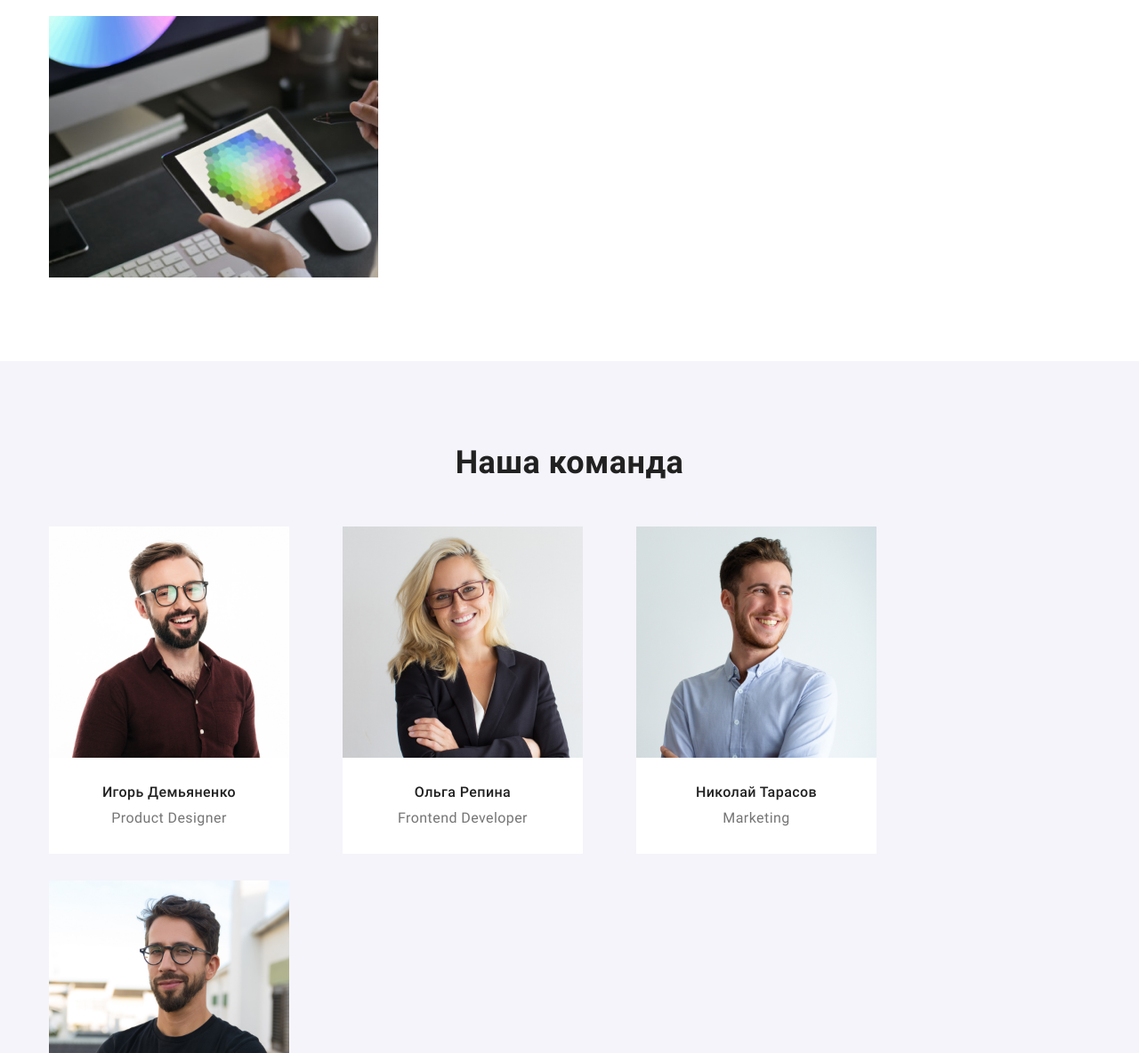
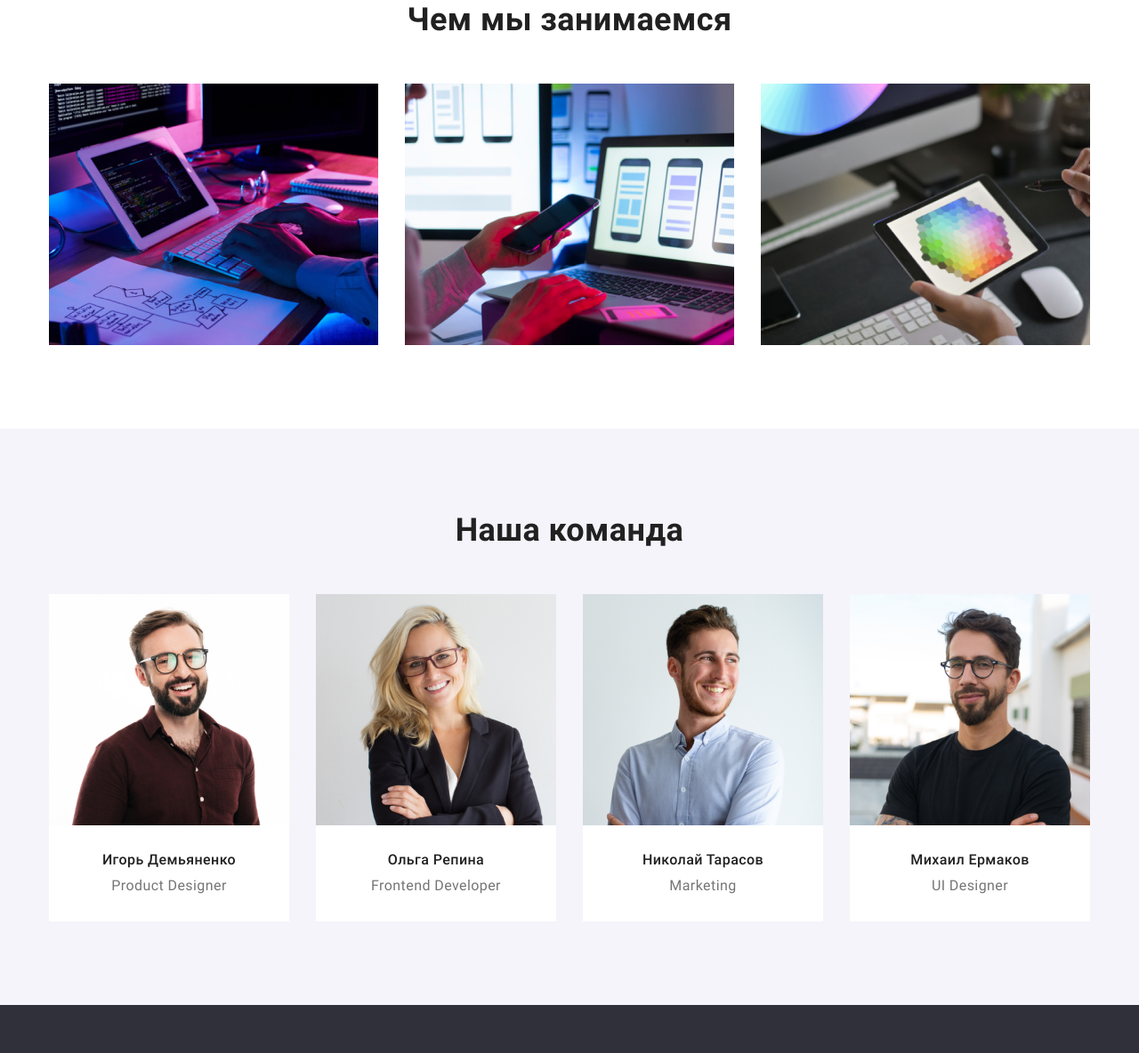
Before and after one commit to VictoriaRailean1/goit-markup-hw-03, a plain HTML site: page index.html in a window 1280 px wide. Shown: the part 978-2162 px from the top of the page at 89% size. Drawn offline with nearby package versions, Linux system fonts and the light colour scheme.

Commit message:
Добавляет разметку

```diff
--- a/index.html
+++ b/index.html
@@ -20,7 +20,7 @@
     <header class="header">
       <div class="container header-container">
         <nav class="navigaion">
-          <a href="./index.html" lang="en" class="logo"
+          <a href="./index.html" lang="en" class="logo header-logo"
             >Web<span class="logo-header">Studio</span></a
           >
           <ul class="site-nav list">
@@ -45,7 +45,7 @@
     <main>
       <!--Герой-->
       <section class="hero">
-        <div class="hero-content">
+        <div class="hero-content hero-section">
           <h1 class="hero-title">Эффективные решения для вашего бизнеса</h1>
           <button type="button" class="studio-button hero-content">
             Заказать услугу
@@ -92,8 +92,8 @@
       <section class="section about">
         <div class="container">
           <h2 class="section-title">Чем мы занимаемся</h2>
-          <ul class="list grid">
-            <li class="grid-item about-item">
+          <ul class="list about-list">
+            <li class="about-item">
               <img
                 src="img/about/img1.jpg"
                 alt="планшет и клавиатура"
@@ -101,7 +101,7 @@
                 height="294"
               />
             </li>
-            <li class="grid-item about-item">
+            <li class="about-item">
               <img
                 src="img/about/img2.jpg"
                 alt="телефон"
@@ -109,7 +109,7 @@
                 height="294"
               />
             </li>
-            <li class="grid-item about-item">
+            <li class="about-item">
               <img
                 src="img/about/img3.jpg"
                 alt="планшет"
@@ -124,8 +124,8 @@
       <section class="section team">
         <div class="container">
           <h2 class="section-title">Наша команда</h2>
-          <ul class="list grid">
-            <li class="grid-item team-item">
+          <ul class="list team-list">
+            <li class="team-item">
               <img
                 src="./img/team/igor.jpg"
                 alt="Игорь Демьяненко"
@@ -135,7 +135,7 @@
               <h3 class="team-member member">Игорь Демьяненко</h3>
               <p lang="en" class="team-member position">Product Designer</p>
             </li>
-            <li class="grid-item team-item">
+            <li class="team-item">
               <img
                 src="./img/team/olga.jpg"
                 alt="Ольга Репина"
@@ -145,7 +145,7 @@
               <h3 class="team-member member">Ольга Репина</h3>
               <p lang="en" class="team-member position">Frontend Developer</p>
             </li>
-            <li class="grid-item team-item">
+            <li class="team-item">
               <img
                 src="./img/team/nikolai.jpg"
                 alt="Николай Тарасов"
@@ -155,7 +155,7 @@
               <h3 class="team-member member">Николай Тарасов</h3>
               <p lang="en" class="team-member position">Marketing</p>
             </li>
-            <li class="grid-item team-item">
+            <li class="team-item">
               <img
                 src="./img/team/mihail.jpg"
                 alt="Михаил Ермаков"
@@ -172,7 +172,7 @@
     <!--Подвал-->
     <footer id="contacts" class="page-footer">
       <div class="container footer-container">
-        <a href="./index.html" lang="en" class="logo"
+        <a href="./index.html" lang="en" class="logo footer-logo"
           >Web<span class="logo-footer">Studio</span></a
         >
         <address>
```
Also changed, not shown: portfolio.html (+24 -4 lines).
